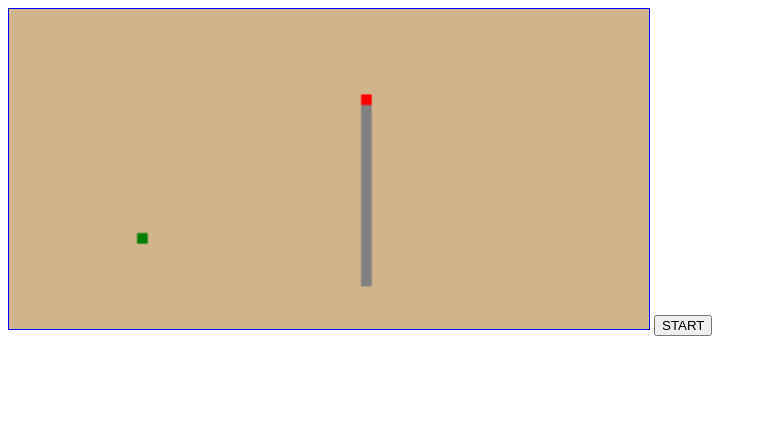
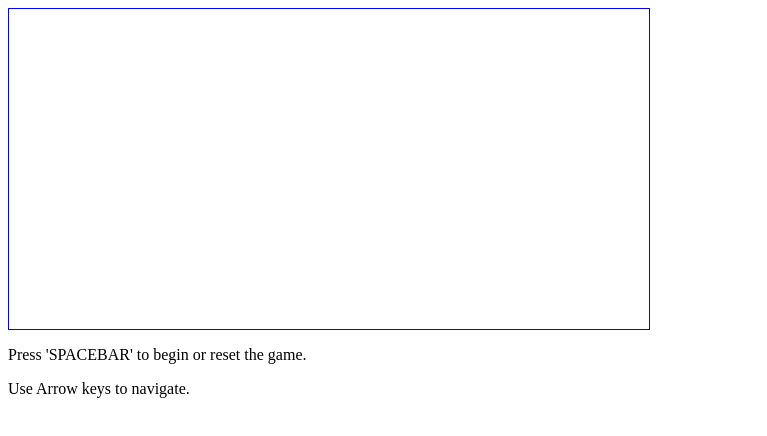
Before and after one commit to kianaditya/Snake-game, a plain HTML site: page index.html in a window 1280 px wide. Shown: the whole page, without its empty margins (0-767 px from the left). Drawn offline with Linux system fonts and the light colour scheme.

Commit message:
Added game instructions and score , also added reset and start game functionality

```diff
--- a/index.html
+++ b/index.html
@@ -14,8 +14,13 @@
         <canvas class="canvas" id="canvas">
 
         </canvas>
-
-        <button class="Start">START</button>
+        <div class="text">
+            <div class="score" id="score"></div>
+        <div class="instructions">
+            <p>Press 'SPACEBAR' to begin or reset the game.</p>
+            <p>Use Arrow keys to navigate.</p>
+        </div>
+        </div>
 
 
 
--- a/main.css
+++ b/main.css
@@ -1,6 +1,18 @@
-
+.container{
+display: grid;
+grid-template-columns: repeat(12,1fr);
+}
 
 .canvas {
     border: 1px solid blue;
     width: 80vmin;
+    grid-column: span 12;
+    justify-content: center;
+    align-content: center;
 }
+
+.text{
+    grid-column: span 12;
+    justify-content: center;
+    align-content: center;
+}
--- a/main.js
+++ b/main.js
@@ -151,35 +151,26 @@ function playGame(){
         score += 1;
         console.log(score);
         food = Snake.createFood(ctx,snake);
+        document.querySelector('#score').innerHTML = score;
     }
 
     if(selfKill(snake)){
+        score =0 ;
         clearInterval(game_start);
     }
 
 }
 
+snake = Snake.startSnake(18);
+
 function startGame(){
     score = 0;
-    snake = Snake.startSnake(18);
+    document.querySelector('#score').innerHTML = score;
     game_start = setInterval(playGame,50);
     food = Snake.createFood(ctx,snake);
 }
 
-document.addEventListener('keydown',(event) =>{
-    const keyName = event.key;
 
-    if ((snake[0][2] == 'left' || snake[0][2] == 'right') && (keyName == 'ArrowUp' || keyName == 'ArrowDown')){
-        snake[0][2] = keyName == 'ArrowUp' ? 'up': snake[0][2];
-        snake[0][2] = keyName == 'ArrowDown' ? 'down': snake[0][2];
-    }
-
-    if ((snake[0][2] == 'up' || snake[0][2] == 'down') && (keyName == 'ArrowRight' || keyName == 'ArrowLeft')){
-        snake[0][2] = keyName == 'ArrowLeft' ? 'left': snake[0][2];
-        snake[0][2] = keyName == 'ArrowRight' ? 'right': snake[0][2];
-    }
-
-})
 
 document.addEventListener('keydown',(event) =>{
     const keyName = event.key;
@@ -189,16 +180,33 @@ document.addEventListener('keydown',(event) =>{
     }
 })
 
-document.addEventListener('keydown',(event) => {
 
-    const keyName = event.key;
-    if (keyName === 'r'){
-        clearInterval(game_start);
-        startGame ();
-    }
-
-} )
 
 document.addEventListener('DOMContentLoaded',() =>{
-    startGame();
+
+    document.addEventListener('keydown',(event) => {
+
+        const keyName = event.key;
+        if (keyName === 'r'){
+            snake = Snake.startSnake(18);
+            clearInterval(game_start);
+            startGame ();
+        }
+
+    } )
+
+    document.addEventListener('keydown',(event) =>{
+        const keyName = event.key;
+
+        if ((snake[0][2] == 'left' || snake[0][2] == 'right') && (keyName == 'ArrowUp' || keyName == 'ArrowDown')){
+            snake[0][2] = keyName == 'ArrowUp' ? 'up': snake[0][2];
+            snake[0][2] = keyName == 'ArrowDown' ? 'down': snake[0][2];
+        }
+
+        if ((snake[0][2] == 'up' || snake[0][2] == 'down') && (keyName == 'ArrowRight' || keyName == 'ArrowLeft')){
+            snake[0][2] = keyName == 'ArrowLeft' ? 'left': snake[0][2];
+            snake[0][2] = keyName == 'ArrowRight' ? 'right': snake[0][2];
+        }
+
+    })
 })
```
